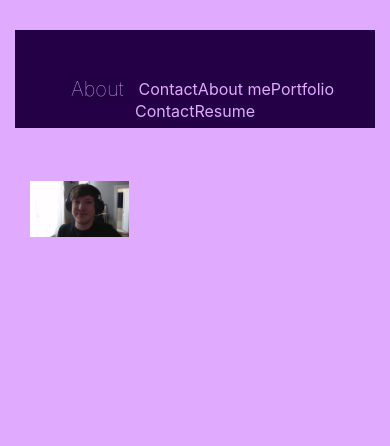
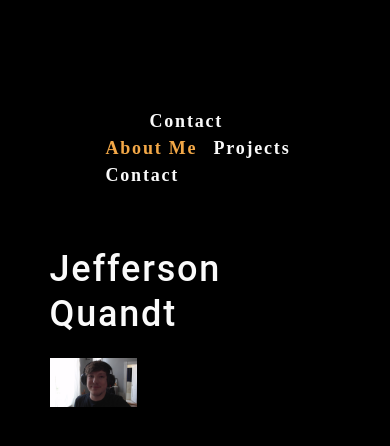
Before and after one commit to Jefid/jefid-react-portfolio, a React (Create React App) app: page /about in a window 390 px wide. Shown: the top 446 px of the page. Built offline with nearby package versions, Linux system fonts and the light colour scheme.

Commit message:
troubleshooted errors with react and finally got my homepage to load/reflect async work

```diff
--- a/src/App.js
+++ b/src/App.js
@@ -2,41 +2,49 @@
 import "./App.css";
 import About from "./components/About";
 import Nav from "./components/Nav";
-import Contact from "./components/Contact";
+import ContactForm from "./components/Contact";
 import Footer from "./components/Footer";
 import Header from "./components/Header";
 import Portfolio from "./components/Portfolio";
 import Resume from "./components/Resume";
-
 function App() {
   const [categories] = useState([
     {
-      name: "about me",
-      description:
-        "Photos of grocery stores, food trucks, and other commercial projects",
+      name: "About Me",
+      // description:
+      //   "Photos of grocery stores, food trucks, and other commercial projects",
     },
-    { name: "portfolio", description: "Portraits of people in my life" },
-    { name: "contact", description: "Delicious delicacies" },
-    {
-      name: "resume",
-      description: "Fields, farmhouses, waterfalls, and the beauty of nature",
-    },
+    { name: "Projects", description: "Projects I've developed" },
+    { name: "Contact" },
   ]);
-
+  const [contactSelected, setContactSelected] = useState(false);
   const [currentCategory, setCurrentCategory] = useState(categories[0]);
-
   return (
-    <section className="m-5">
-      <Nav
+    <section className="my-5">
+      {/* <Nav
         categories={categories}
         setCurrentCategory={setCurrentCategory}
         currentCategory={currentCategory}
+        contactSelected={contactSelected}
+        setContactSelected={setContactSelected}
+      ></Nav> */}
+          <main>
+        {!contactSelected ? (
+  <>
+    <Nav
+        categories={categories}
+        setCurrentCategory={setCurrentCategory}
+        currentCategory={currentCategory}
+        contactSelected={contactSelected}
+        setContactSelected={setContactSelected}
       ></Nav>
-      <main>
-          <About></About>
+    <About></About>
+  </>
+) : (
+    <ContactForm></ContactForm>
+  )}
       </main>
     </section>
   );
 }
-
 export default App;
--- a/src/components/Nav/index.js
+++ b/src/components/Nav/index.js
@@ -1,43 +1,35 @@
 import React from "react";
 import { capitalizeFirstLetter } from "../../utils/helpers";
-
 function Nav(props) {
   const {
     categories = [],
     setCurrentCategory,
     currentCategory,
+    contactSelected,
+    setContactSelected,
   } = props;
-
-
-  const handleClick = (item) => {
-    console.log(item);
-    return item;
-  };
-
   return (
     <header className="flex-row px-1">
       <nav>
         <ul className="flex-row">
           <li className="mx-2">
-            <a data-testid="about" href="#about">
-              About
+          <a data-testid="about" onClick={() => setContactSelected(false)}>
             </a>
           </li>
-          <li className={"mx-2"}>
-            <span onClick={() => handleClick('Contact')}>
-              Contact
-            </span>
+          <li className={`mx-2 ${contactSelected && 'navActive'}`}>
+            <span onClick={() => setContactSelected(true)}>Contact</span>
           </li>
           {categories.map((category) => (
             <li
               className={`mx-1 ${
-                currentCategory.name === category.name
+                currentCategory.name === category.name && !contactSelected && 'navActive'
                 }`}
               key={category.name}
             >
               <span
                 onClick={() => {
                   setCurrentCategory(category);
+                  setContactSelected(false);
                 }}
               >
                 {capitalizeFirstLetter(category.name)}
@@ -49,5 +41,4 @@
     </header>
   );
 }
-
 export default Nav;
--- a/src/index.css
+++ b/src/index.css
@@ -1,352 +1,291 @@
-body {
-  margin: 0;
-  font-family: -apple-system, BlinkMacSystemFont, 'Segoe UI', 'Roboto', 'Oxygen',
-    'Ubuntu', 'Cantarell', 'Fira Sans', 'Droid Sans', 'Helvetica Neue',
-    sans-serif;
-  background-color: var(--primary-color);
-  -webkit-font-smoothing: antialiased;
-  -moz-osx-font-smoothing: grayscale;
-  color: var(--primary-color);
+main {
+  margin: 0 auto;
+  max-width: 90%;
+  padding: 50px 30px;
 }
 :root {
-  --primary-color: #e0aaff;
-  --secondary-color: #5a189a;
-  --tertiary-color: #240046;
-}
-
-code {
-  font-family: source-code-pro, Menlo, Monaco, Consolas, 'Courier New',
-    monospace;
+  --primary: #8c54ff;
+  --secondary: #f3a847;
+  --tertiary: #b12704;
+  --light: #fafafa;
+  --dark: #000000;
+  --darker: #111111;
+  --error: rgb(228, 46, 1);
+  --spacing-one: calc(1rem * 0.5);
+  --spacing-two: calc(1rem);
+  --spacing-five: calc(2.5rem);
 }
 
 * {
   box-sizing: border-box;
+}
+
+html,
+body {
+  min-height: 100%;
+}
+
+body {
   margin: 0;
   padding: 0;
+  font-weight: 600;
+  line-height: 1.5;
+  font-size: 18px;
+  letter-spacing: 0.1em;
+  background: var(--dark);
+  color: var(--light);
+  font-family: 'Poiret One', cursive;
 }
 
-/* body {
-  background-color: var(--primary-color);
-  font-family: Helvetica, Arial, sans-serif;
-} */
+h1,
+h2,
+h3,
+h4,
+h5,
+h6 {
+  font-family: 'Roboto', sans-serif;
+  font-weight: 500;
+  margin: 5px 0;
+  line-height: 1.25;
+}
 
+h1 {
+  font-size: 2.25rem;
+}
 
-/* HEADER / NAV BAR STYLES START */
+h2 {
+  font-size: 2rem;
+}
+
+h3 {
+  font-size: 1.75rem;
+}
+
+h4 {
+  font-size: 1.5rem;
+}
+
+h5 {
+  font-size: 1.25rem;
+}
+
+h6 {
+  font-size: 1rem;
+}
+
+p {
+  font-size: 1.1rem;
+  margin-top: 0;
+}
+
+a {
+  color: var(--tertiary);
+  text-decoration: none;
+  font-weight: bold;
+}
+
+a:hover {
+  text-decoration: underline;
+}
 
 header {
-  padding: 20px 35px;
-  background-color: var(--tertiary-color);
-  display: flex;
-  justify-content: space-between;
-  flex-wrap: wrap;
-  position: sticky;
-  position: -webkit-sticky;
-  top: 0;
-  background-size: cover;
-  background-attachment: fixed;
-  background-position: 80%;
-  z-index: 9999;
-}
-
-header h1 {
-  font-weight: bold;
-  margin: 0;
-  font-size: 36px;
-  color: var(--primary-color);
-  text-shadow: 0 0 10px rgba(0, 0, 0, 0.5);
+  background: var(--dark);
 }
 
 header a {
-  text-decoration: none;
-  color: var(--primary-color);
+  color: var(--light);
 }
 
-Nav {
-  margin: 7px 0;
+button {
+  font-size: 1rem;
+  text-decoration: none;
+  padding: 0.25rem 1rem;
+  border-radius: 0.5rem;
+  border: none;
+  outline: none;
+  cursor: pointer;
+  margin: 0 1px;
+  background-color: var(--secondary);
 }
 
-Nav ul {
-  display: flex;
-  flex-wrap: wrap;
-  justify-content: space-between;
-  align-items: center;
+button:hover {
+  opacity: 0.8;
+}
+
+button[disabled] {
+  cursor: default;
+  opacity: 0.8;
+}
+
+img {
+  max-width: 100%;
+}
+
+span[role='img'] {
+  cursor: default;
+}
+
+form {
+  width: 40%;
+}
+
+input {
+  font-size: 1rem;
+  padding: 0.25rem;
+  border: 1px solid var(--dark);
+  outline: none;
+  border-radius: 3px;
+  transition: box-shadow 0.2s;
+}
+
+input:focus {
+  border: 1px solid var(--secondary);
+  box-shadow: 0 0 0.25rem rgba(0, 0, 0, 0.5);
+}
+
+li {
   list-style: none;
 }
 
-Nav ul li a {
-  padding: 10px 15px;
-  font-weight: lighter;
-  font-size: 1.55vw;
-  text-shadow: 0 0 10px rgba(0, 0, 0, 0.5);
+nav a:hover {
+  text-decoration: none;
 }
 
-Nav ul li a:hover {
-  background: var(--primary-color);
-  color: var(--secondary-color);
-  border-radius: 10px;
-  text-shadow: none;
+nav li {
+  cursor: pointer;
 }
 
-/* HEADER / NAVBAR STYLES END */
-
-
-
-/* SECTION TITLE STYLES START */
-.section-title {
-font-size: 48px;
-border-bottom: 3px solid;
-color: var(--secondary-color);
-padding-bottom: 20px;
-text-align: center;
-margin: 0 auto 35px auto;
-width: 100%;
+textarea {
+  width: 600px;
+  height: 120px;
+  border: 3px solid #cccccc;
+  padding: 5px;
 }
 
-.primary-border {
-border-color: var(--secondary-color);
+.container {
+  width: 85%;
+  max-width: 1200px;
+  margin-left: auto;
+  margin-right: auto;
 }
 
-/* SECTION TITLE STYLES END */
-
-/* ABOUT ME SECTION START */
-.about-me {
-font-size: 28px;
-color: var(--secondary-color);
-padding-top: 10px;
-padding-bottom: 10px;
-text-align: left;
-margin: 0 auto 10px auto;
-width: 100%;
+.flex-row {
+  display: flex;
+  flex-wrap: wrap;
 }
 
-.profile-img {
-flex: 20 12%;
-margin-right: 20px;
-flex-wrap: wrap;
+.space-between {
+  justify-content: space-between;
 }
 
-
-.profile-img img {
-max-width: 70%;
-border-radius: 10px;
-}
-/* ABOUT ME SECTION END */
-
-
-/* WORK AND PROJECTS START  */
-.projects {
-background: var(--primary-color);
+.flex-end {
+  justify-content: flex-end;
 }
 
-.project {
-margin: 50px auto;
-padding-bottom: 50px;
-width: 80%;
-display: flex;
-flex-wrap: wrap;
-align-items: center;
-justify-content: space-between;
-}
-.project-img:hover {
-transition: 0.5s ease-in-out;
-opacity: 50%;
-color: var(--tertiary-color);
-}
-#large-image:hover {
-transition: 0.5s ease-in-out;
-opacity: 50%;
-color: var(--tertiary-color);
+.mx-1 {
+  margin-right: var(--spacing-one);
+  margin-left: var(--spacing-one);
 }
 
-.project:last-child {
-border-bottom: none;
+.mx-2 {
+  margin-right: var(--spacing-two);
+  margin-left: var(--spacing-two);
 }
 
-.project h3 {
-color: var(--secondary-color);
-font-size: 46px;
-flex: 1 30%;
+.my-1 {
+  margin-top: var(--spacing-one);
+  margin-bottom: var(--spacing-one);
 }
 
-.project-info {
-flex: 2 70%;
-display: flex;
-flex-wrap: wrap;
-align-items: center;
+.my-2 {
+  margin-top: var(--spacing-two);
+  margin-bottom: var(--spacing-two);
 }
 
-#large-image {
-width: 90%;
-border-radius: 10px;
-}
-.project-img {
-flex: 20 12%;
-margin-right: 20px;
-border-radius: 10px;
+.my-5 {
+  margin-top: var(--spacing-five);
+  margin-bottom: var(--spacing-five);
 }
 
-
-.project-img img {
-max-width: 70%;
-border-radius: 10px;
+.px-1 {
+  padding-right: var(--spacing-one);
+  padding-left: var(--spacing-one);
 }
 
-.project-text {
-flex: 12;
+.px-2 {
+  padding-right: var(--spacing-two);
+  padding-left: var(--spacing-two);
 }
 
-.project-text p {
-color: var(--tertiary-color);
-font-size: 18px;
+.py-1 {
+  padding-top: var(--spacing-one);
+  padding-bottom: var(--spacing-one);
 }
 
-.project-text h4 {
-font-size: 26px;
-line-height: 1.5;
-color: var(--secondary-color);
+.py-2 {
+  padding-top: var(--spacing-two);
+  padding-bottom: var(--spacing-two);
 }
 
-div p {
-max-width: 90%;
-}
-
-/* WORK AND PROJECTS END  */
-
-
-.contact {
-background: var(--primary-color);
-display: flex;
-padding-top: 10px;
-padding-bottom: 10px;
-justify-content: center;
-flex-wrap: wrap;
-width: 100%;
-}
-
-
-.contact a {
-background: var(--primary-color);
-display: flex;
-justify-content: center;
-flex-wrap: wrap;
-width: 100%;
-color: var(--secondary-color);
-text-decoration: none;
-font-size: x-large;
-}
-/* FOOTER STYLES START */
-footer {
-  background: var(--tertiary-color);
-  padding: 40px 35px;
-  display: flex;
-  justify-content: space-between;
-  flex-wrap: wrap;
-  width: 100%;
-}
-
-footer h2 {
-  color: var(--primary-color);
-  font-size: 30px;
-  margin: 0;
-}
-footer h3 {
-  color: var(--primary-color);
-  font-size: 20px;
-  margin: 0;
-}
-
-footer div {
-  line-height: 1.5;
-  text-align: right;
-}
-
-footer a {
-  color: var(--primary-color);
-}
-/* END FOOTER STYLES */
-
-/* MEDIA QUERY FOR SMALLER DESKTOP SCREENS AND SMALLER */
-@media screen and (max-width: 980px) {
-header {
-  padding-bottom: 0;
-  justify-content: center;
-  position: relative;
-}
-
-header h1 {
-  width: 100%;
+.card {
+  width: 25%;
   text-align: center;
 }
 
-header nav ul {
-  margin-top: 20px;
-  width: 100%;
-  justify-content: center;
+.img-thumbnail {
+  width: auto;
+  height: 300px;
+  margin-bottom: 50px;
+  cursor: pointer;
 }
 
-header nav ul li a {
-  font-size: 20px;
+.modalBackdrop {
+  background: rgba(0, 0, 0, 0.65);
+  bottom: 0;
+  left: 0;
+  overflow: auto;
+  position: fixed;
+  right: 0;
+  top: 0;
+  z-index: 1;
 }
 
-footer h2, footer div {
-  text-align: center;
-  width: 100%;
+.modalContainer {
+  background: var(--darker);
+  border-radius: 5px;
+  max-width: 100%;
+  margin: 50px auto;
+  padding: 15px;
+  width: 960px;
 }
 
-.section-title {
-  width: 80%;
+.modalTitle {
+  font-size: 18px;
+  font-weight: 600;
+  margin-bottom: 25px;
 }
 
-.contact iframe{
-  flex: 1 100%;
-}
+button {
+  background: var(--primary);
+  border: 0;
+  border-radius: 5px;
+  color: #fff;
+  cursor: pointer;
+  font-size: 16px;
+  font-weight: 600;
+  margin-bottom: 30px;
+  padding: 10px 15px;
 }
 
-/* MEDIA QUERY FOR TABLETS AND SMALLER */
-@media screen and (max-width: 768px) {
-section {
-  padding: 30px 15px;
+a {
+  border-radius: 5px;
+  color: var(--primary);
+  font-weight: 600;
+  padding: 2px 4px;
+  margin-left: -2px;
+  margin-right: -2px;
 }
 
-.project h3 {
-  flex: 1 100%;
-  text-align: center;
+.navActive {
+  color: var(--secondary);
 }
-
-.project-info {
-  flex: 2 100%;
-  text-align: center;
-  justify-content: center;
-}
-
-.project-img {
-  flex: 0 32%;
-  margin-right: 0;
-  margin-top: 15px;
-  margin-bottom: 15px;
-}
-.project-text {
-  flex: 100%;
-}
-}
-
-/* MEDIA QUERY FOR MOBILE PHONES AND SMALLER */
-@media screen and (max-width: 575px) {
-
-.section-title {
-  width: 95%;
-}
-.contact {
-  text-align: center;
-}
-
-.contact> * {
-  flex: 0 100%;
-}
-.project-img {
-  flex: 0 80%;
-  margin-right: 0;
-  margin-top: 15px;
-  margin-bottom: 15px;
-}
-}
```
Also changed, not shown: src/components/Contact/index.js (+66 -0 lines).
